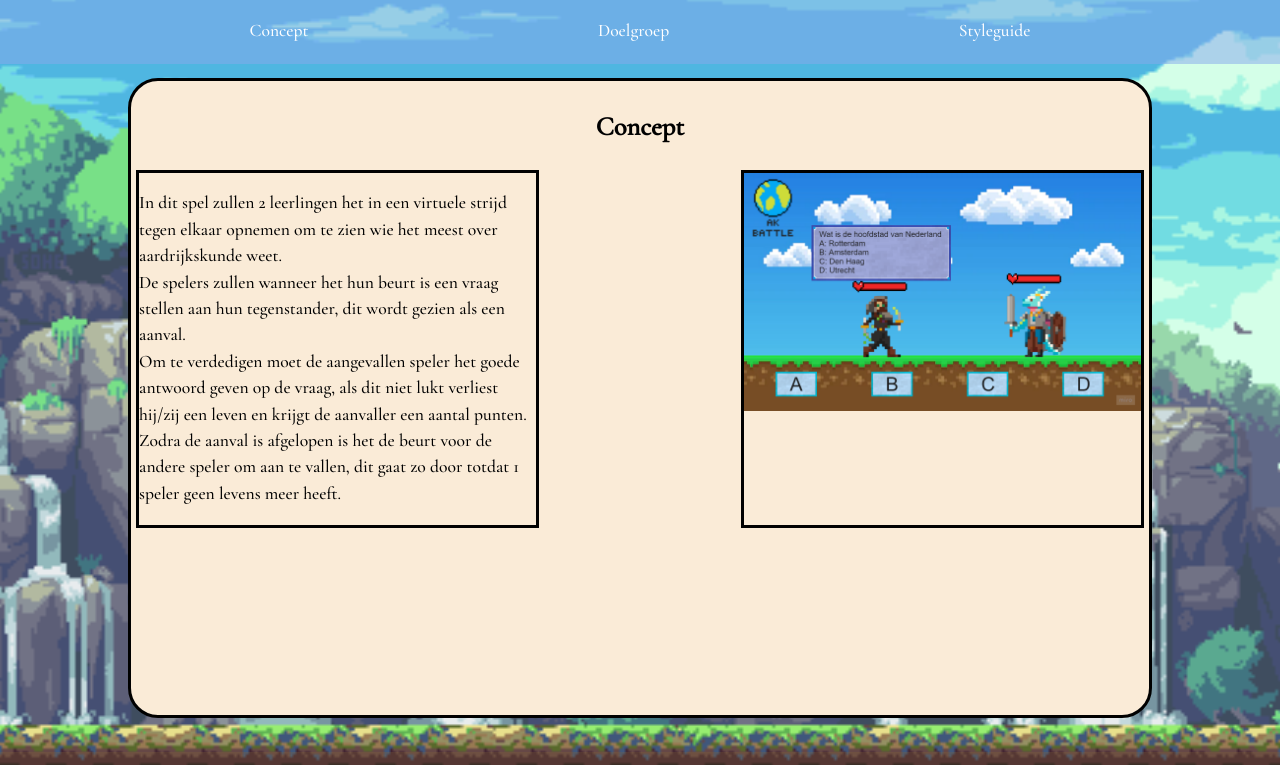
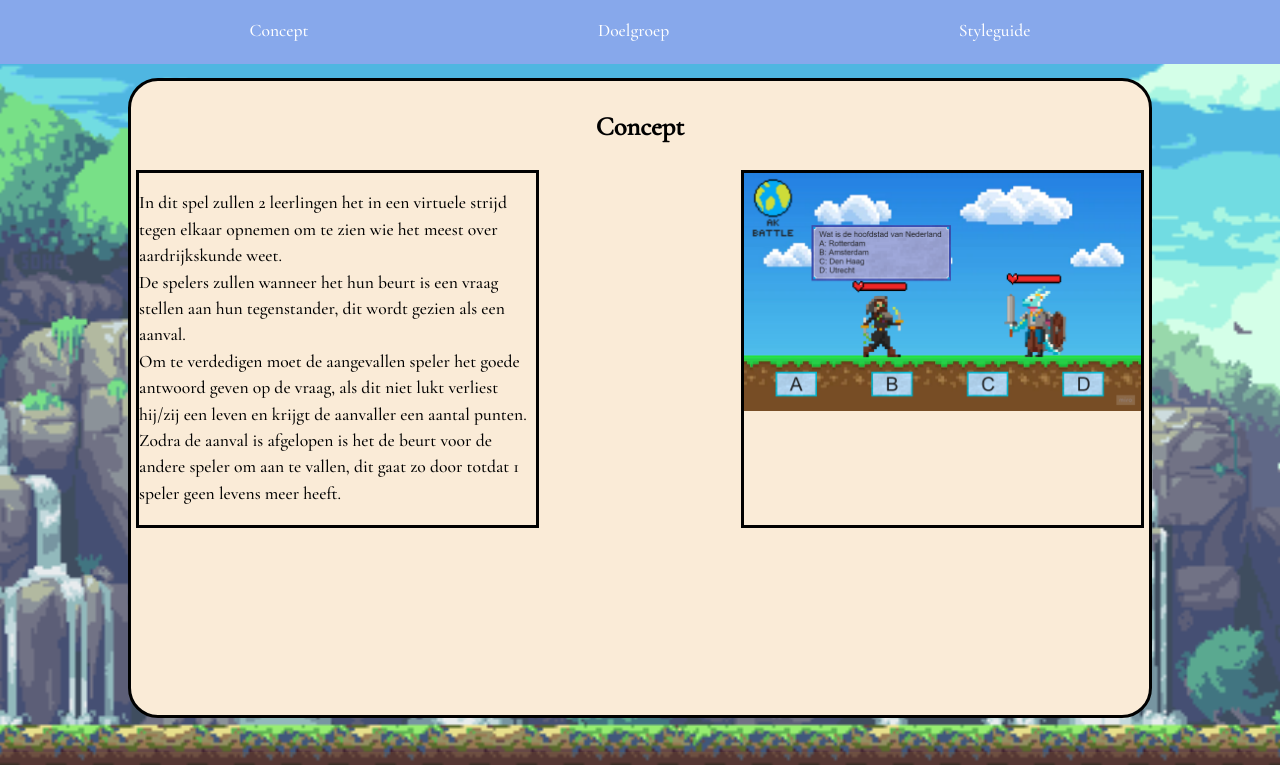
Before and after one commit to lennardje21/ContentBB, a plain HTML site: page index.html in a window 1280 px wide. Shown: the part 28-793 px from the top of the page. Drawn offline with nearby package versions, Linux system fonts and the light colour scheme.

Commit message:
color change

```diff
--- a/css/style.css
+++ b/css/style.css
@@ -24,7 +24,7 @@ body {
 }
 
 header {
-    background-color: rgba(135, 168, 235, 0.519);
+    background-color: rgb(135, 168, 235);
     color: white;
     text-align: center;
     display: flex;
```
